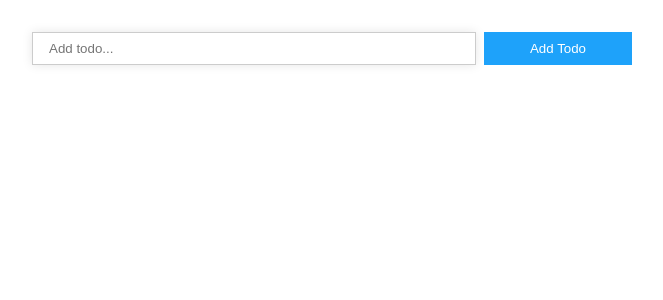
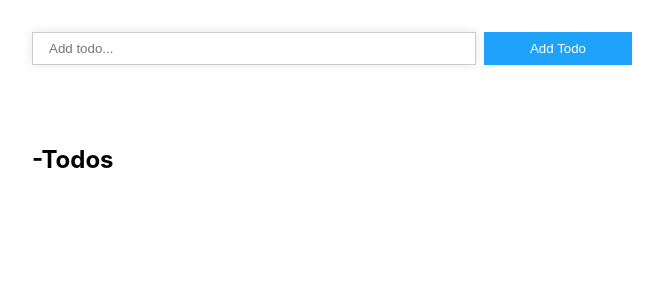
Before and after one commit to chicodevbr/todo-mobx, a React (Create React App) app: page / in a window 1280 px wide. Shown: the top 300 px of the page, without its empty margins (308-971 px from the left). Built offline with nearby package versions, Linux system fonts and the light colour scheme.

Commit message:
without observable

```diff
--- /dev/null
+++ b/src/App.module.css
@@ -0,0 +1,3 @@
+.todo-list-wrapper {
+  margin-top: 5rem;
+}
--- a/src/App.tsx
+++ b/src/App.tsx
@@ -1,11 +1,23 @@
 import TodoInput from './Todo/TodoInput';
 import TodoList from './Todo/TodoList';
+import styles from './App.module.css';
+import { useState } from 'react';
 
 const App = () => {
+  const [todosVisible, setTodosVisible] = useState(true);
+
+  const handleClick = () => setTodosVisible((state) => !state);
+
   return (
     <div className="app">
       <TodoInput />
-      <TodoList />
+      <div className={styles['todo-list-wrapper']}>
+        <h2 onClick={handleClick}>
+          <span>{todosVisible ? '-' : '+'}</span>
+          Todos
+        </h2>
+      </div>
+      {todosVisible && <TodoList />}
     </div>
   );
 };
--- a/src/Todo/TodoList/TodoList.module.css
+++ b/src/Todo/TodoList/TodoList.module.css
@@ -3,7 +3,6 @@
   gap: 1rem;
   list-style-type: none;
   padding: 0;
-  margin-top: 5rem;
 }
 
 .todo-list li {
```
